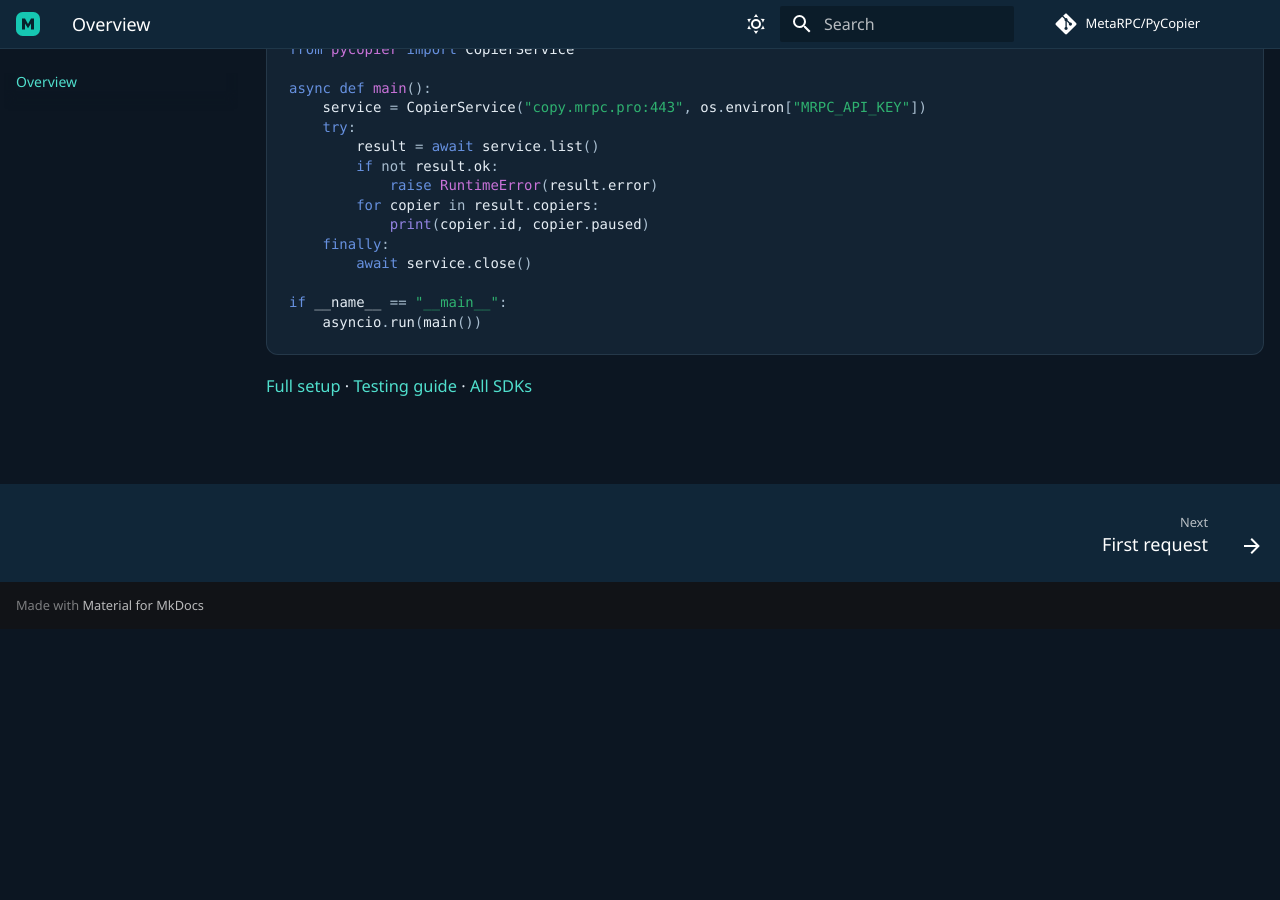
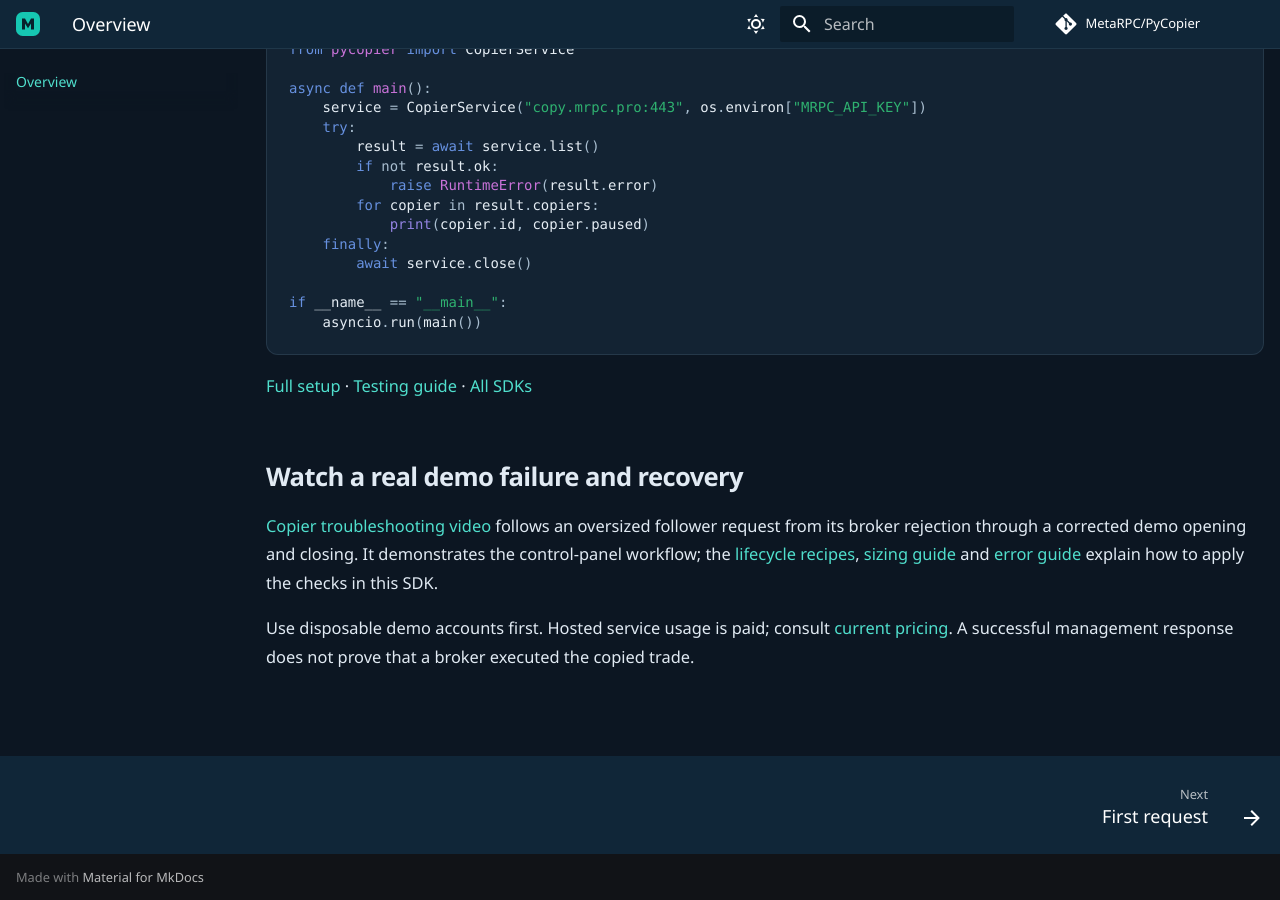
Before and after one commit to MetaRPC/PyCopier, an MkDocs documentation site: the page built from docs/index.md, in a window 1280 px wide and 900 px high, scrolled down 1236 px. Built offline with MkDocs 1.6.1 and Material for MkDocs 9.7.7, drawn with Linux system fonts in a browser that asks for light colours; comment, search, counter and statistics services are not loaded; before the commit the page ends 1865 px from its top, so only the background shows below that.

Commit message:
Connect SDK quickstarts with demo tutorials and troubleshooting

````diff
--- a/docs/index.md
+++ b/docs/index.md
@@ -57,3 +57,9 @@ if __name__ == "__main__":
 ```
 
 [Full setup](quickstart.md) · [Testing guide](testing.md) · [All SDKs](sdks.md)
+
+## Watch a real demo failure and recovery
+
+[Copier troubleshooting video](https://mrpc.pro/tutorials/console/copier-troubleshooting) follows an oversized follower request from its broker rejection through a corrected demo opening and closing. It demonstrates the control-panel workflow; the [lifecycle recipes](recipes.md), [sizing guide](sizing.md) and [error guide](troubleshooting.md) explain how to apply the checks in this SDK.
+
+Use disposable demo accounts first. Hosted service usage is paid; consult [current pricing](https://mrpc.pro/#pricing). A successful management response does not prove that a broker executed the copied trade.
````
Also changed, not shown: README.md (+8 -0 lines).
